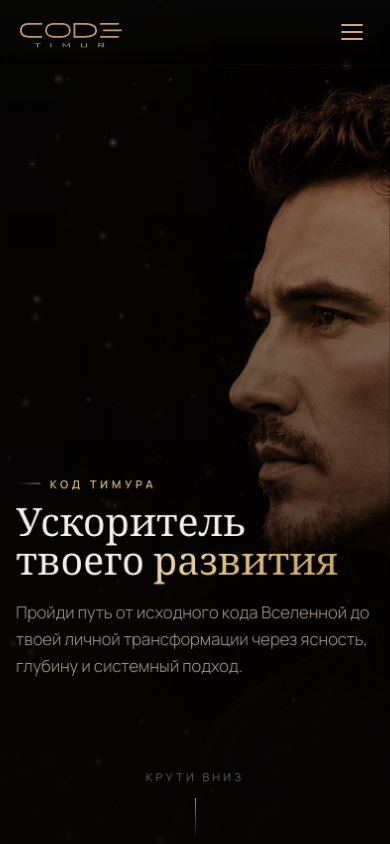
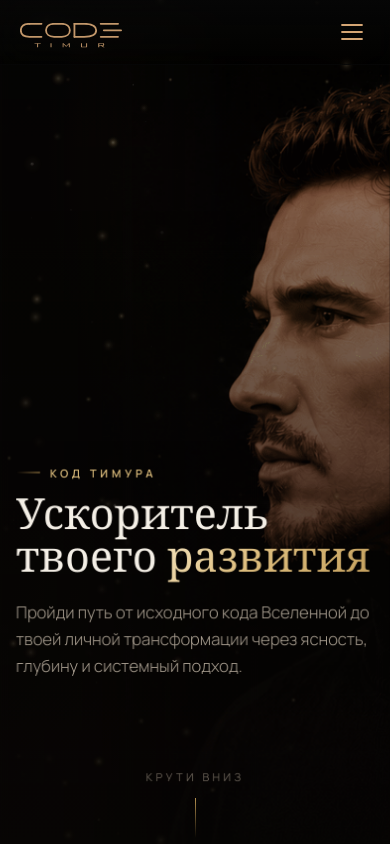
Before and after one commit to codetimur-pro/codetimur.com, a React (Vite) app: page / in a window 390 px wide. Built offline with nearby package versions, Linux system fonts and the light colour scheme.

Commit message:
Match h1 size to mentorship: clamp(38px, 5.2vw, 80px) on main + ecosystem
https://claude.ai/code/session_018ahBRzfU6eezuTy529qtW2

```diff
--- a/apps/index.html
+++ b/apps/index.html
@@ -80,7 +80,7 @@ button:focus-visible, a:focus-visible {
 
 /* ---- Типографика ---- */
 h1, h2, h3 { font-family: var(--display); font-weight: 300; }
-h1 { font-size: clamp(36px, 4.2vw, 62px); line-height: 1.04; letter-spacing: -0.01em; }
+h1 { font-size: clamp(38px, 5.2vw, 80px); line-height: 1.04; letter-spacing: -0.01em; }
 h2 { font-size: clamp(34px, 4.4vw, 64px); line-height: 1.06; letter-spacing: -0.005em; }
 h3 { font-size: clamp(22px, 2vw, 30px); line-height: 1.2; }
 em { font-style: italic; color: var(--accent-light); }
--- a/public/apps/index.html
+++ b/public/apps/index.html
@@ -80,7 +80,7 @@ button:focus-visible, a:focus-visible {
 
 /* ---- Типографика ---- */
 h1, h2, h3 { font-family: var(--display); font-weight: 300; }
-h1 { font-size: clamp(36px, 4.2vw, 62px); line-height: 1.04; letter-spacing: -0.01em; }
+h1 { font-size: clamp(38px, 5.2vw, 80px); line-height: 1.04; letter-spacing: -0.01em; }
 h2 { font-size: clamp(34px, 4.4vw, 64px); line-height: 1.06; letter-spacing: -0.005em; }
 h3 { font-size: clamp(22px, 2vw, 30px); line-height: 1.2; }
 em { font-style: italic; color: var(--accent-light); }
--- a/src/styles.css
+++ b/src/styles.css
@@ -621,7 +621,7 @@ html, body {
    ============================================================ */
 .s1 .scene-inner { gap: 4vw; padding-bottom: clamp(90px, 14vh, 160px); }
 .s1 .s1-copy { flex: 1 1 52%; max-width: 640px; }
-.s1 .s1-copy h1 { font-size: clamp(36px, 4.2vw, 62px); margin: 0.34em 0 0.44em; }
+.s1 .s1-copy h1 { font-size: clamp(38px, 5.2vw, 80px); margin: 0.34em 0 0.44em; }
 .s1 .s1-copy .lead { margin-bottom: 1.8em; }
 .s1 .s1-art {
   flex: 1 1 48%;
@@ -759,7 +759,7 @@ html, body {
     width: 100%;
   }
   /* Larger heading for better readability */
-  .s1 .s1-copy h1 { font-size: clamp(36px, 10vw, 56px); }
+  .s1 .s1-copy h1 { font-size: clamp(38px, 11vw, 62px); }
   .s1 .s1-copy .lead { font-size: 16.5px; }
 }
 
```
